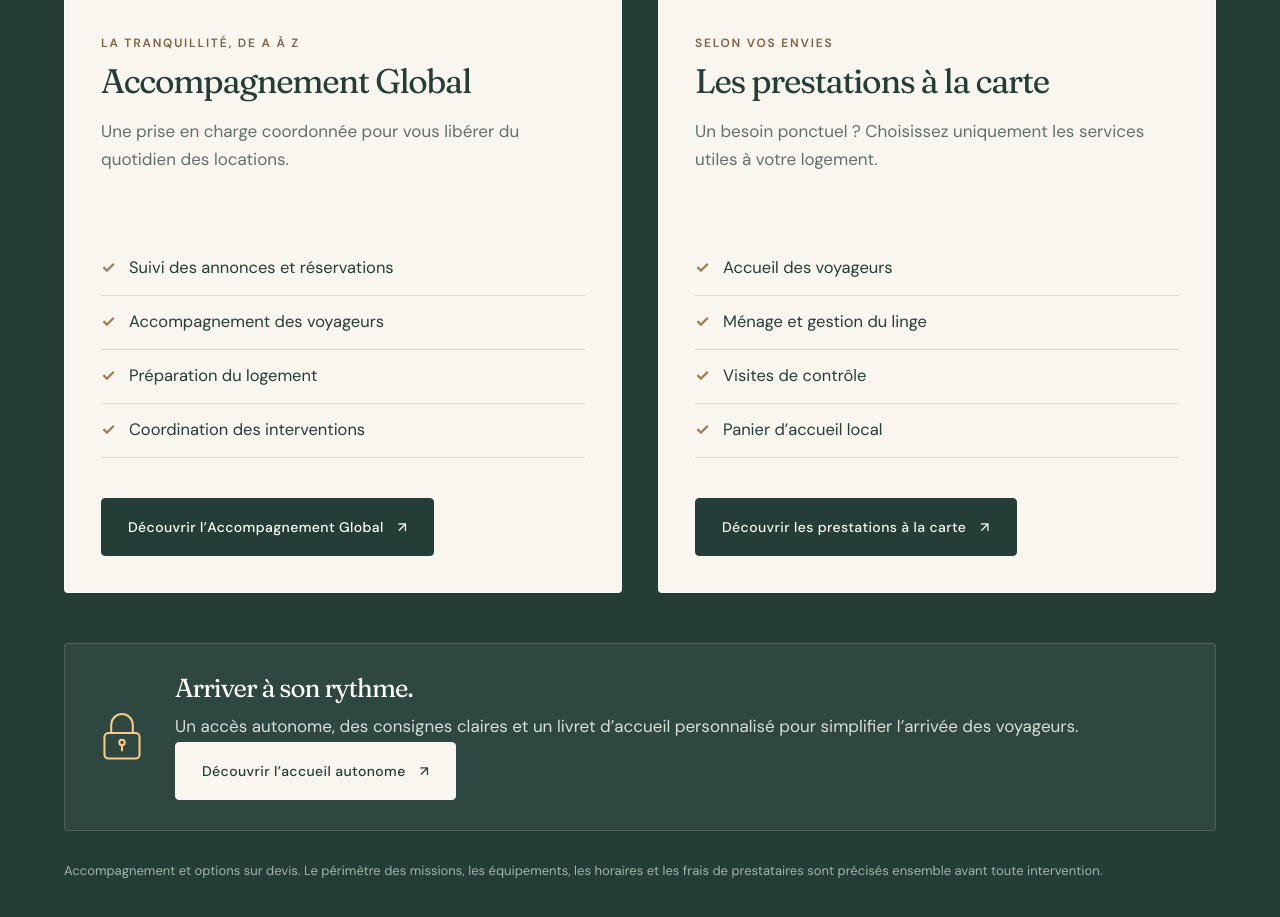
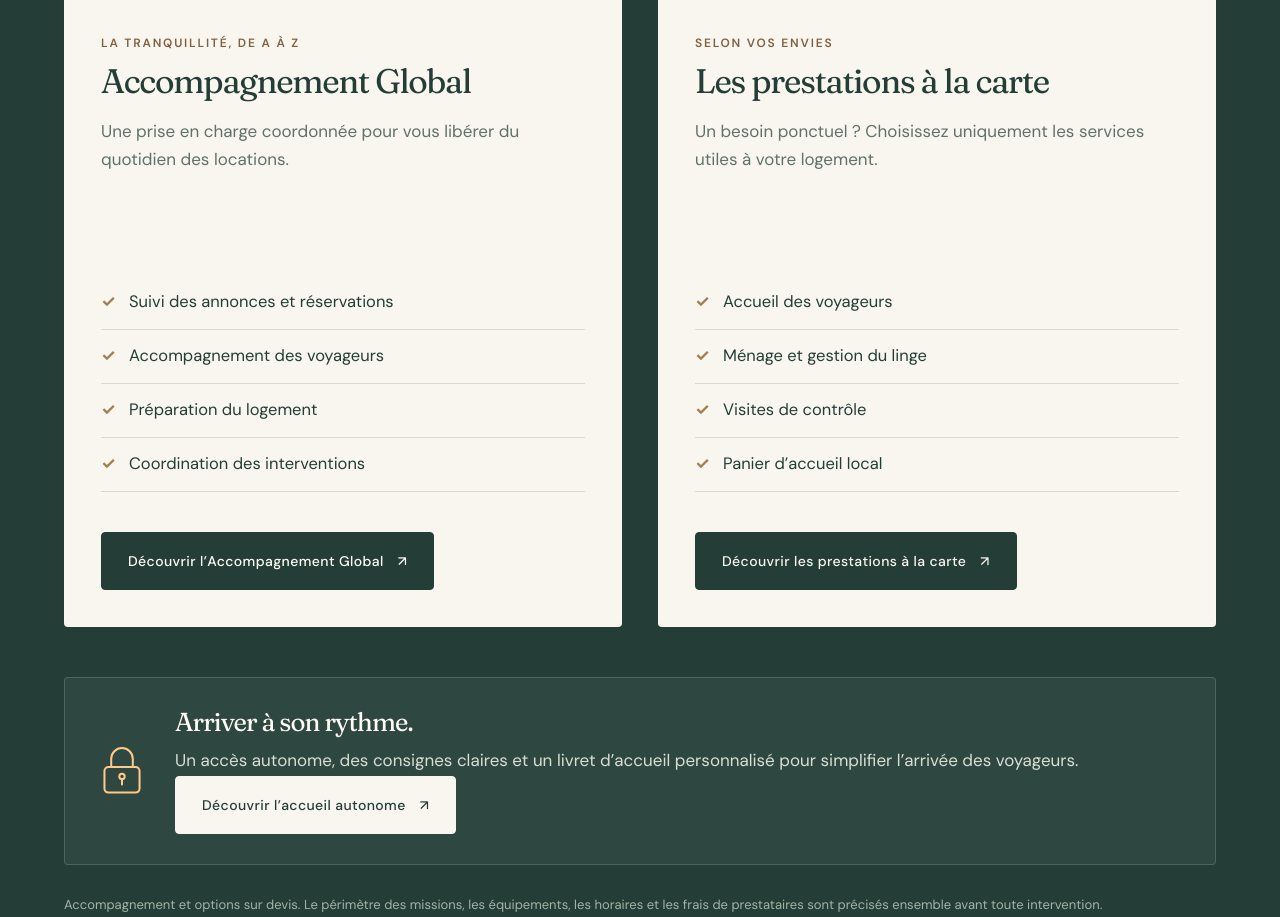
Before and after one commit to mandysbk/conciergerie, a plain HTML site: page index.html in a window 1280 px wide. Shown: the part 1579-2496 px from the top of the page. Drawn offline with Linux system fonts and the light colour scheme.

Commit message:
Renforcer l'alignement des introductions des offres

```diff
--- a/css/style.css
+++ b/css/style.css
@@ -793,7 +793,7 @@ body.interior #site-header {
 
 /* Aligne le début des listes des deux cartes d'offres malgré des introductions de longueurs différentes */
 .offer-body > p {
-  min-height: 5em;
+  min-height: 7em;
 }
 
 .offer-list {
```
